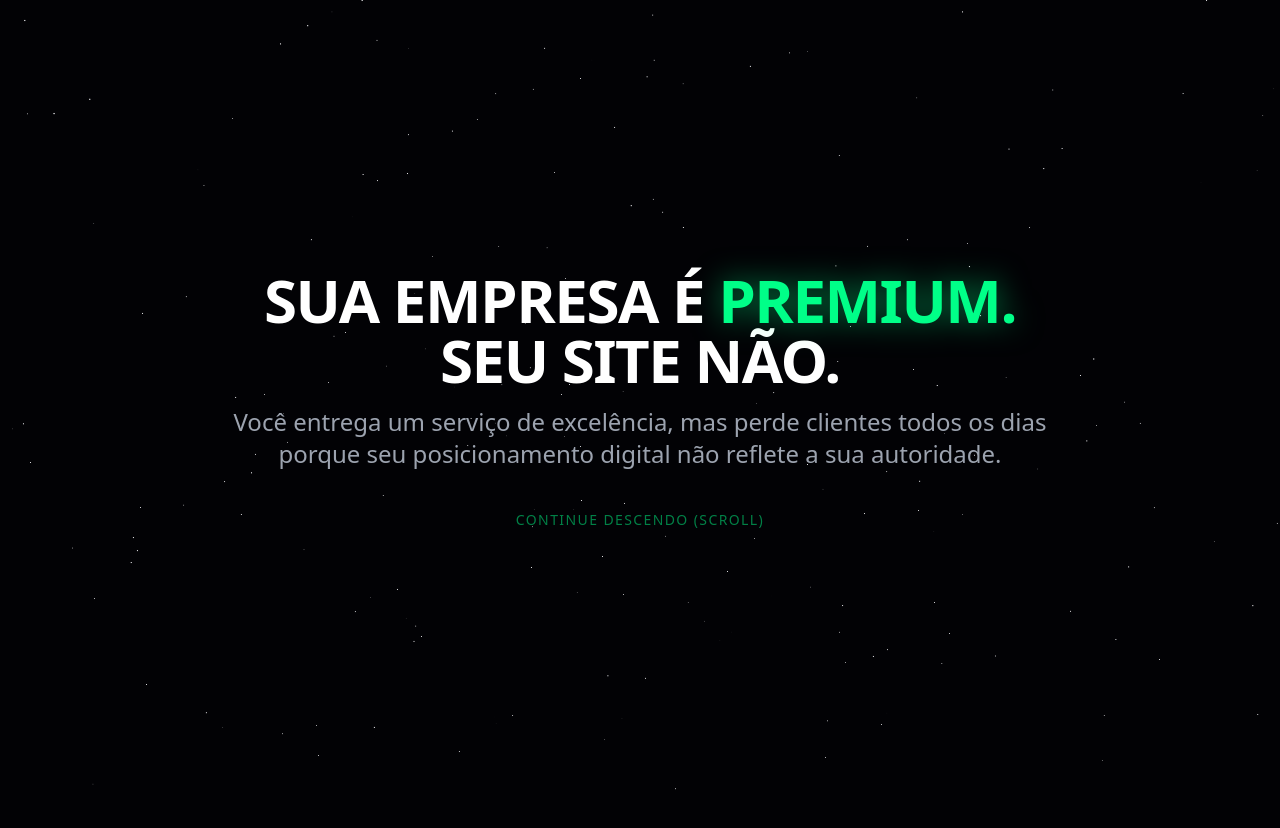
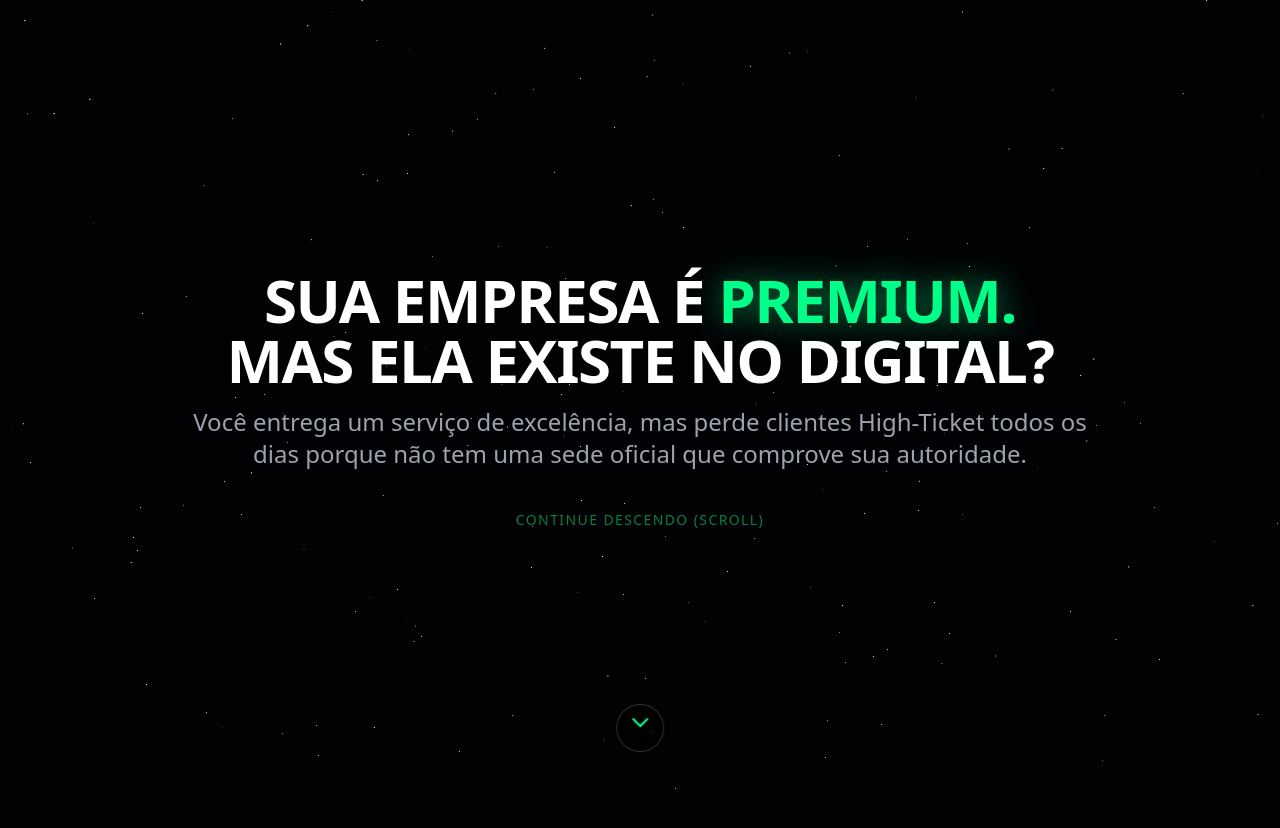
Before and after one commit to gabrielalencarwork/alien-mkt-sites, a Next.js app: page / in a window 1280 px wide. Shown: the top 828 px of the page. Built offline with nearby package versions, Linux system fonts and the light colour scheme.

Commit message:
Refatoração de Copy: Foco no público sem site

```diff
--- a/src/components/3d/CameraRig.tsx
+++ b/src/components/3d/CameraRig.tsx
@@ -79,6 +79,14 @@ export default function CameraRig() {
           }
         }
       }
+
+      const arrowEl = document.getElementById('scroll-arrow');
+      if (arrowEl) {
+        // Fade out the arrow when reaching the final section
+        const arrowOpacity = state.camera.position.z < -750 ? 0 : 1;
+        arrowEl.style.opacity = arrowOpacity.toString();
+        arrowEl.style.pointerEvents = arrowOpacity > 0.5 ? "auto" : "none";
+      }
     }
   });
 
--- a/src/components/3d/Scene.tsx
+++ b/src/components/3d/Scene.tsx
@@ -44,28 +44,28 @@ export default function Scene() {
 
         {/* Portal 0: A Superfície */}
         <section id="portal-ui-0" className="absolute top-0 left-0 w-full h-full flex flex-col items-center justify-center px-4 opacity-0 transition-opacity">
-          <h1 className="text-4xl md:text-6xl font-black mb-4 tracking-tight text-center">SUA EMPRESA É <span className="text-[#00ff88] drop-shadow-[0_0_15px_rgba(0,255,136,0.5)]">PREMIUM.</span><br/> SEU SITE NÃO.</h1>
-          <p className="text-xl md:text-2xl text-gray-400 mb-2 max-w-4xl text-center">Você entrega um serviço de excelência, mas perde clientes todos os dias porque seu posicionamento digital não reflete a sua autoridade.</p>
+          <h1 className="text-4xl md:text-6xl font-black mb-4 tracking-tight text-center">SUA EMPRESA É <span className="text-[#00ff88] drop-shadow-[0_0_15px_rgba(0,255,136,0.5)]">PREMIUM.</span><br/> MAS ELA EXISTE NO DIGITAL?</h1>
+          <p className="text-xl md:text-2xl text-gray-400 mb-2 max-w-4xl text-center">Você entrega um serviço de excelência, mas perde clientes High-Ticket todos os dias porque não tem uma sede oficial que comprove sua autoridade.</p>
           <p className="text-sm text-[#00ff88] uppercase tracking-widest mt-8 opacity-60 animate-pulse text-center">Continue descendo (Scroll)</p>
         </section>
 
         {/* Portal 1: A Realidade Oculta */}
         <section id="portal-ui-1" className="absolute top-0 left-0 w-full h-full flex flex-col items-center justify-center px-4 opacity-0 transition-opacity">
-          <h1 className="text-4xl md:text-6xl font-black mb-4 tracking-tight text-center">A REALIDADE OCULTA.</h1>
-          <p className="text-xl md:text-2xl text-gray-400 mb-2 max-w-4xl text-center">90% dos seus clientes vão embora antes de ler a primeira frase. O cliente entra, não sente confiança no design, e compra do seu concorrente.</p>
+          <h1 className="text-4xl md:text-6xl font-black mb-4 tracking-tight text-center">O BOCA A BOCA NÃO É SUFICIENTE.</h1>
+          <p className="text-xl md:text-2xl text-gray-400 mb-2 max-w-4xl text-center">Clientes exigentes pesquisam antes de comprar. Se eles procuram o seu nome no Google e não encontram nada, eles compram do seu concorrente que está lá.</p>
         </section>
 
         {/* Portal 2: O Despertar */}
         <section id="portal-ui-2" className="absolute top-0 left-0 w-full h-full flex flex-col items-center justify-center px-4 opacity-0 transition-opacity">
-          <h1 className="text-4xl md:text-6xl font-black mb-4 tracking-tight text-center">A CULPA NÃO É DO SEU PRODUTO.</h1>
-          <p className="text-xl md:text-2xl text-gray-400 mb-2 max-w-4xl text-center">É da estrutura engessada. Templates amadores destruíram a percepção de valor do seu negócio.</p>
-          <p className="text-sm text-gray-500 mt-4 text-center">Sites pré-fabricados são lentos, genéricos e ignoram a psicologia humana de vendas.</p>
+          <h1 className="text-4xl md:text-6xl font-black mb-4 tracking-tight text-center">VIVER SÓ DE INSTAGRAM <br/><span className="text-[#333]">É UM RISCO.</span></h1>
+          <p className="text-xl md:text-2xl text-gray-400 mb-2 max-w-4xl text-center">As redes sociais são terreno alugado. Uma conta bloqueada e seu negócio desaparece da noite para o dia.</p>
+          <p className="text-sm text-gray-500 mt-4 text-center">Sem um site próprio, você não tem o controle do seu principal ativo: a atenção do cliente.</p>
         </section>
 
         {/* Portal 3: A Solução */}
         <section id="portal-ui-3" className="absolute top-0 left-0 w-full h-full flex flex-col items-center justify-center px-4 opacity-0 transition-opacity">
-          <h1 className="text-4xl md:text-6xl font-black mb-4 tracking-tight text-center">NÓS NÃO FAZEMOS SITES.<br/><span className="text-[#00ff88] drop-shadow-[0_0_15px_rgba(0,255,136,0.5)]">NÓS CONSTRUÍMOS MÁQUINAS.</span></h1>
-          <p className="text-xl md:text-2xl text-gray-400 mb-2 max-w-4xl text-center">Engenharia de código puro. Sem plugins desnecessários. Sem lentidão.</p>
+          <h1 className="text-4xl md:text-6xl font-black mb-4 tracking-tight text-center">TENHA A SUA <span className="text-[#00ff88] drop-shadow-[0_0_15px_rgba(0,255,136,0.5)]">SEDE DEFINITIVA.</span></h1>
+          <p className="text-xl md:text-2xl text-gray-400 mb-2 max-w-4xl text-center">Muito mais que um cartão de visitas. Nós construímos o seu Quartel-General digital com engenharia pura, focado 100% em converter visitantes em vendas.</p>
         </section>
 
         {/* Portal 4: O Arsenal */}
@@ -181,7 +181,7 @@ export default function Scene() {
         <section id="portal-ui-8" className="absolute top-0 left-0 w-full h-full flex flex-col items-center justify-center px-4 opacity-0 transition-opacity">
           <div className="flex flex-col items-center justify-center min-h-[50vh]">
             <h1 className="text-5xl md:text-7xl font-black mb-4 tracking-tight drop-shadow-[0_0_20px_rgba(255,255,255,0.2)] text-center">A DECISÃO É SUA.</h1>
-            <p className="text-xl md:text-2xl text-gray-400 mb-12 text-center max-w-2xl">Pare de perder mercado por não transparecer a autoridade que você tem.</p>
+            <p className="text-xl md:text-2xl text-gray-400 mb-12 text-center max-w-2xl">Pare de deixar dinheiro na mesa. Dê o próximo passo e garanta o seu território no ambiente mais lucrativo do mundo.</p>
 
             <a
               href="https://briefing-site-alien.vercel.app/"
@@ -194,6 +194,26 @@ export default function Scene() {
           </div>
         </section>
 
+        {/* Scroll Arrow (Avançar) */}
+        <button
+          id="scroll-arrow"
+          onClick={() => {
+            const viewportHeight = window.innerHeight;
+            const currentScroll = window.scrollY;
+            // Calcula qual é o próximo múltiplo de 100vh para ancorar perfeitamente no próximo portal
+            const nextScroll = Math.floor((currentScroll + 10) / viewportHeight) * viewportHeight + viewportHeight;
+            window.scrollTo({ top: nextScroll, behavior: 'smooth' });
+          }}
+          className="fixed bottom-8 left-1/2 -translate-x-1/2 p-4 flex flex-col items-center justify-center gap-2 pointer-events-auto transition-opacity duration-500 group z-[9999]"
+        >
+          <span className="text-xs text-[#00ff88] uppercase tracking-widest font-bold opacity-0 group-hover:opacity-100 transition-opacity drop-shadow-[0_0_8px_rgba(0,255,136,0.5)]">Avançar</span>
+          <div className="w-12 h-12 rounded-full border border-white/20 bg-black/50 flex items-center justify-center backdrop-blur-md group-hover:border-[#00ff88]/50 group-hover:bg-[#00ff88]/10 transition-all">
+            <svg className="w-6 h-6 text-[#00ff88] animate-bounce" fill="none" stroke="currentColor" viewBox="0 0 24 24">
+              <path strokeLinecap="round" strokeLinejoin="round" strokeWidth={2} d="M19 9l-7 7-7-7" />
+            </svg>
+          </div>
+        </button>
+
       </div>
     </div>
   );
```
